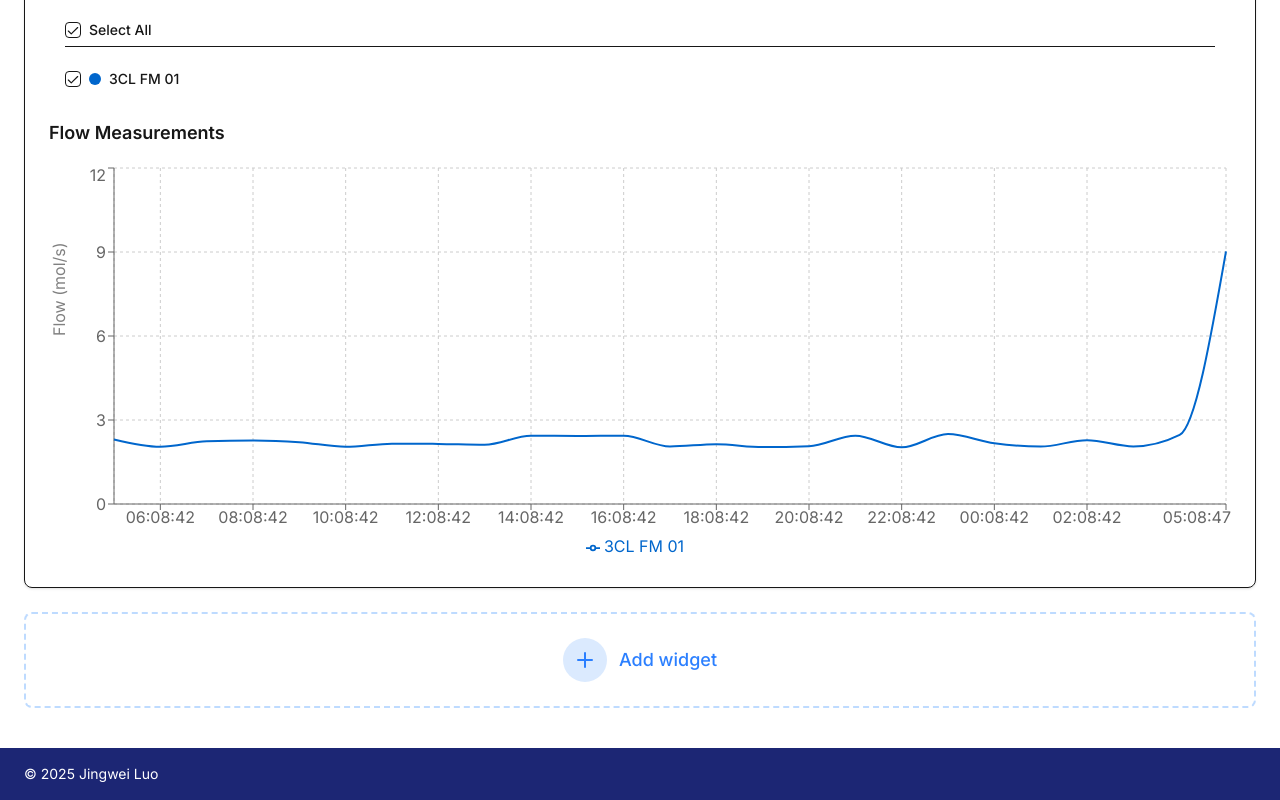
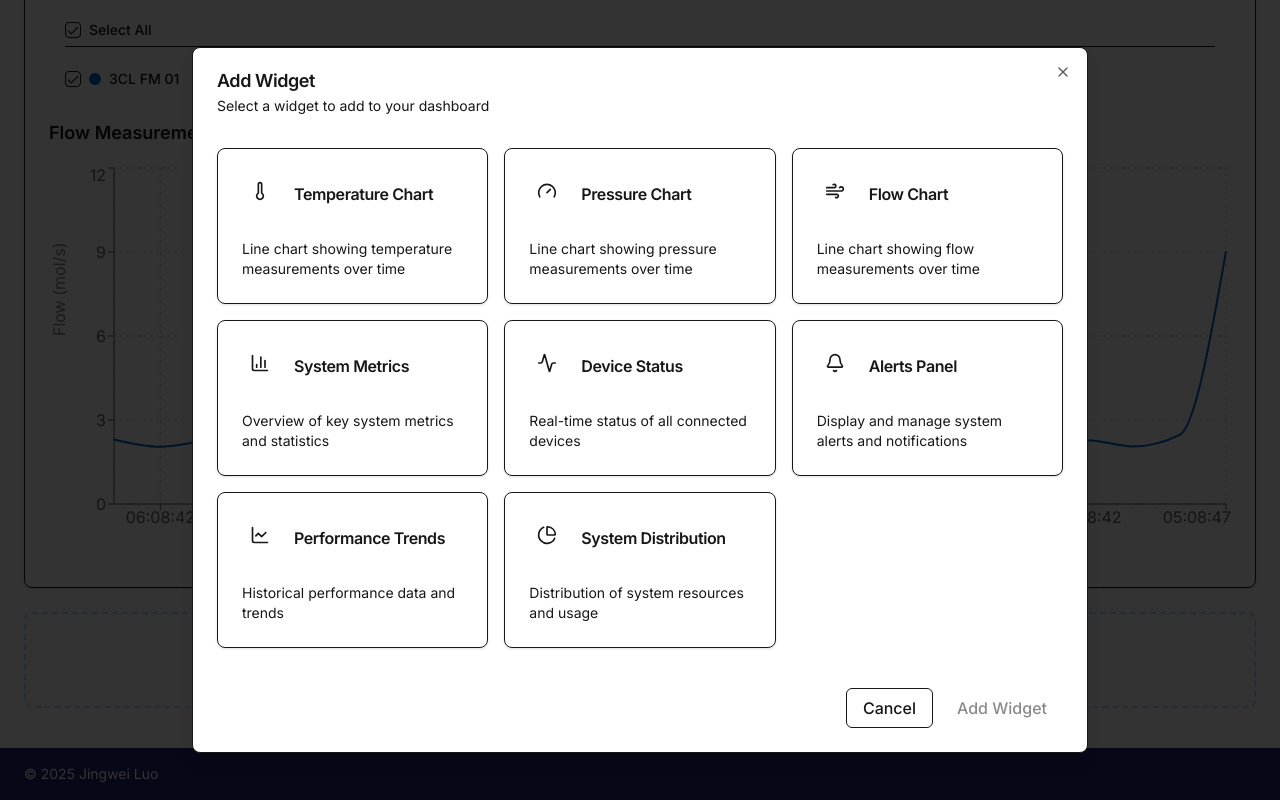
Before and after one commit to lawjingw/oi-decs, a Next.js app: page /dashboard in a window 1280 px wide. Both pictures are taken after a click on the button "Add widget". Shown: the part 1157-1957 px from the top of the page. Built offline with nearby package versions, Linux system fonts and the light colour scheme.

Commit message:
Add @radix-ui/react-dialog dependency and implement WidgetModal in the dashboard for widget management

```diff
--- a/package.json
+++ b/package.json
@@ -10,6 +10,7 @@
   },
   "dependencies": {
     "@radix-ui/react-checkbox": "^1.1.4",
+    "@radix-ui/react-dialog": "^1.1.6",
     "@radix-ui/react-icons": "^1.3.2",
     "@radix-ui/react-slot": "^1.1.2",
     "class-variance-authority": "^0.7.1",
--- a/src/app/dashboard/page.tsx
+++ b/src/app/dashboard/page.tsx
@@ -11,12 +11,14 @@ import { formatValue } from "@/lib/utiles";
 import { deviceMap, deviceParameters } from "@/data/sampleData";
 import { Maximize2, Plus } from "lucide-react";
 import { TimeRangeSelector } from "@/components/TimeRangeSelector";
+import { WidgetModal } from "@/components/WidgetModal";
 
 export default function DashboardPage() {
   const { systemStatus, startSimulation, stopSimulation } = useStore();
   const [mounted, setMounted] = useState(false);
   const [selectedDevice] = useState<string | null>(null);
   const [timeRange, setTimeRange] = useState(24); // Default 24 hours
+  const [isWidgetModalOpen, setIsWidgetModalOpen] = useState(false);
 
   // Transform device parameters to array format
   const transformParameters = (params: Record<string, string>) => {
@@ -24,6 +26,11 @@ export default function DashboardPage() {
       name,
       value,
     }));
+  };
+
+  const handleAddWidget = (widgetId: string) => {
+    // TODO: Implement widget addition logic
+    console.log("Adding widget:", widgetId);
   };
 
   useEffect(() => {
@@ -242,10 +249,7 @@ export default function DashboardPage() {
         className="mt-6 flex items-center justify-center w-full p-6 rounded-lg border-2 border-dashed
           border-blue-200 hover:border-blue-400 hover:bg-gradient-to-r hover:from-blue-50 hover:to-indigo-50
           transition-all duration-300 group relative overflow-hidden"
-        onClick={() => {
-          // TODO: Implement widget addition logic
-          console.log("Add widget clicked");
-        }}
+        onClick={() => setIsWidgetModalOpen(true)}
       >
         <div className="flex items-center space-x-3 text-blue-500 group-hover:text-blue-600 z-10">
           <div className="p-2.5 rounded-full bg-blue-100 group-hover:bg-blue-200 transition-colors">
@@ -258,6 +262,12 @@ export default function DashboardPage() {
           opacity-0 group-hover:opacity-100 transition-opacity duration-300"
         />
       </button>
+
+      <WidgetModal
+        open={isWidgetModalOpen}
+        onOpenChange={setIsWidgetModalOpen}
+        onAddWidget={handleAddWidget}
+      />
     </>
   );
 }
--- /dev/null
+++ b/src/components/WidgetModal.tsx
@@ -0,0 +1,157 @@
+"use client";
+
+import { useState } from "react";
+import {
+  Dialog,
+  DialogContent,
+  DialogHeader,
+  DialogTitle,
+  DialogDescription,
+} from "@/components/ui/Dialog";
+import { Card, CardContent, CardHeader, CardTitle } from "@/components/ui/Card";
+import { Button } from "@/components/ui/Button";
+import {
+  Thermometer,
+  Gauge,
+  Wind,
+  BarChart3,
+  Activity,
+  Bell,
+  LineChart,
+  PieChart,
+  LucideIcon,
+} from "lucide-react";
+
+interface Widget {
+  id: string;
+  title: string;
+  description: string;
+  icon: LucideIcon;
+  type: "chart" | "metric" | "alert";
+}
+
+const availableWidgets: Widget[] = [
+  {
+    id: "temperature-chart",
+    title: "Temperature Chart",
+    description: "Line chart showing temperature measurements over time",
+    icon: Thermometer,
+    type: "chart",
+  },
+  {
+    id: "pressure-chart",
+    title: "Pressure Chart",
+    description: "Line chart showing pressure measurements over time",
+    icon: Gauge,
+    type: "chart",
+  },
+  {
+    id: "flow-chart",
+    title: "Flow Chart",
+    description: "Line chart showing flow measurements over time",
+    icon: Wind,
+    type: "chart",
+  },
+  {
+    id: "system-metrics",
+    title: "System Metrics",
+    description: "Overview of key system metrics and statistics",
+    icon: BarChart3,
+    type: "metric",
+  },
+  {
+    id: "device-status",
+    title: "Device Status",
+    description: "Real-time status of all connected devices",
+    icon: Activity,
+    type: "metric",
+  },
+  {
+    id: "alerts-panel",
+    title: "Alerts Panel",
+    description: "Display and manage system alerts and notifications",
+    icon: Bell,
+    type: "alert",
+  },
+  {
+    id: "performance-trends",
+    title: "Performance Trends",
+    description: "Historical performance data and trends",
+    icon: LineChart,
+    type: "chart",
+  },
+  {
+    id: "system-distribution",
+    title: "System Distribution",
+    description: "Distribution of system resources and usage",
+    icon: PieChart,
+    type: "chart",
+  },
+];
+
+interface WidgetModalProps {
+  open: boolean;
+  onOpenChange: (open: boolean) => void;
+  onAddWidget: (widgetId: string) => void;
+}
+
+export function WidgetModal({
+  open,
+  onOpenChange,
+  onAddWidget,
+}: WidgetModalProps) {
+  const [selectedWidget, setSelectedWidget] = useState<string | null>(null);
+
+  const handleAddWidget = () => {
+    if (selectedWidget) {
+      onAddWidget(selectedWidget);
+      onOpenChange(false);
+    }
+  };
+
+  return (
+    <Dialog open={open} onOpenChange={onOpenChange}>
+      <DialogContent className="max-w-4xl">
+        <DialogHeader>
+          <DialogTitle>Add Widget</DialogTitle>
+          <DialogDescription>
+            Select a widget to add to your dashboard
+          </DialogDescription>
+        </DialogHeader>
+        <div className="grid grid-cols-1 md:grid-cols-2 lg:grid-cols-3 gap-4 mt-4">
+          {availableWidgets.map((widget) => (
+            <Card
+              key={widget.id}
+              className={`cursor-pointer transition-all ${
+                selectedWidget === widget.id
+                  ? "ring-2 ring-primary shadow-lg"
+                  : "hover:shadow-md"
+              }`}
+              onClick={() => setSelectedWidget(widget.id)}
+            >
+              <CardHeader className="flex flex-row items-center space-x-4">
+                <div className="p-2 rounded-lg bg-primary/10">
+                  <widget.icon className="h-5 w-5 text-primary" />
+                </div>
+                <CardTitle className="text-base">{widget.title}</CardTitle>
+              </CardHeader>
+              <CardContent>
+                <p className="text-sm text-muted-foreground">
+                  {widget.description}
+                </p>
+              </CardContent>
+            </Card>
+          ))}
+        </div>
+        <div className="flex justify-end space-x-2 mt-6">
+          <Button variant="outline" onClick={() => onOpenChange(false)}>
+            Cancel
+          </Button>
+          <Button onClick={handleAddWidget} disabled={!selectedWidget}>
+            Add Widget
+          </Button>
+        </div>
+      </DialogContent>
+    </Dialog>
+  );
+}
--- /dev/null
+++ b/src/components/ui/Dialog.tsx
@@ -0,0 +1,121 @@
+"use client";
+
+import * as React from "react";
+import * as DialogPrimitive from "@radix-ui/react-dialog";
+import { X } from "lucide-react";
+import { cn } from "@/lib/utiles";
+
+const Dialog = DialogPrimitive.Root;
+
+const DialogTrigger = DialogPrimitive.Trigger;
+
+const DialogPortal = DialogPrimitive.Portal;
+
+const DialogClose = DialogPrimitive.Close;
+
+const DialogOverlay = React.forwardRef<
+  React.ElementRef<typeof DialogPrimitive.Overlay>,
+  React.ComponentPropsWithoutRef<typeof DialogPrimitive.Overlay>
+>(({ className, ...props }, ref) => (
+  <DialogPrimitive.Overlay
+    ref={ref}
+    className={cn(
+      "fixed inset-0 z-50 bg-black/80 data-[state=open]:animate-in data-[state=closed]:animate-out data-[state=closed]:fade-out-0 data-[state=open]:fade-in-0",
+      className
+    )}
+    {...props}
+  />
+));
+DialogOverlay.displayName = DialogPrimitive.Overlay.displayName;
+
+const DialogContent = React.forwardRef<
+  React.ElementRef<typeof DialogPrimitive.Content>,
+  React.ComponentPropsWithoutRef<typeof DialogPrimitive.Content>
+>(({ className, children, ...props }, ref) => (
+  <DialogPortal>
+    <DialogOverlay />
+    <DialogPrimitive.Content
+      ref={ref}
+      className={cn(
+        "fixed left-[50%] top-[50%] z-50 grid w-full max-w-lg translate-x-[-50%] translate-y-[-50%] gap-4 border bg-background p-6 shadow-lg duration-200 data-[state=open]:animate-in data-[state=closed]:animate-out data-[state=closed]:fade-out-0 data-[state=open]:fade-in-0 data-[state=closed]:zoom-out-95 data-[state=open]:zoom-in-95 data-[state=closed]:slide-out-to-left-1/2 data-[state=closed]:slide-out-to-top-[48%] data-[state=open]:slide-in-from-left-1/2 data-[state=open]:slide-in-from-top-[48%] sm:rounded-lg",
+        className
+      )}
+      {...props}
+    >
+      {children}
+      <DialogPrimitive.Close className="absolute right-4 top-4 rounded-sm opacity-70 ring-offset-background transition-opacity hover:opacity-100 focus:outline-none focus:ring-2 focus:ring-ring focus:ring-offset-2 disabled:pointer-events-none data-[state=open]:bg-accent data-[state=open]:text-muted-foreground">
+        <X className="h-4 w-4" />
+        <span className="sr-only">Close</span>
+      </DialogPrimitive.Close>
+    </DialogPrimitive.Content>
+  </DialogPortal>
+));
+DialogContent.displayName = DialogPrimitive.Content.displayName;
+
+const DialogHeader = ({
+  className,
+  ...props
+}: React.HTMLAttributes<HTMLDivElement>) => (
+  <div
+    className={cn(
+      "flex flex-col space-y-1.5 text-center sm:text-left",
+      className
+    )}
+    {...props}
+  />
+);
+DialogHeader.displayName = "DialogHeader";
+
+const DialogFooter = ({
+  className,
+  ...props
+}: React.HTMLAttributes<HTMLDivElement>) => (
+  <div
+    className={cn(
+      "flex flex-col-reverse sm:flex-row sm:justify-end sm:space-x-2",
+      className
+    )}
+    {...props}
+  />
+);
+DialogFooter.displayName = "DialogFooter";
+
+const DialogTitle = React.forwardRef<
+  React.ElementRef<typeof DialogPrimitive.Title>,
+  React.ComponentPropsWithoutRef<typeof DialogPrimitive.Title>
+>(({ className, ...props }, ref) => (
+  <DialogPrimitive.Title
+    ref={ref}
+    className={cn(
+      "text-lg font-semibold leading-none tracking-tight",
+      className
+    )}
+    {...props}
+  />
+));
+DialogTitle.displayName = DialogPrimitive.Title.displayName;
+
+const DialogDescription = React.forwardRef<
+  React.ElementRef<typeof DialogPrimitive.Description>,
+  React.ComponentPropsWithoutRef<typeof DialogPrimitive.Description>
+>(({ className, ...props }, ref) => (
+  <DialogPrimitive.Description
+    ref={ref}
+    className={cn("text-sm text-muted-foreground", className)}
+    {...props}
+  />
+));
+DialogDescription.displayName = DialogPrimitive.Description.displayName;
+
+export {
+  Dialog,
+  DialogPortal,
+  DialogOverlay,
+  DialogClose,
+  DialogTrigger,
+  DialogContent,
+  DialogHeader,
+  DialogFooter,
+  DialogTitle,
+  DialogDescription,
+};
```
Also changed, not shown: 1 other file (tests, documents, lock files or other folders).
